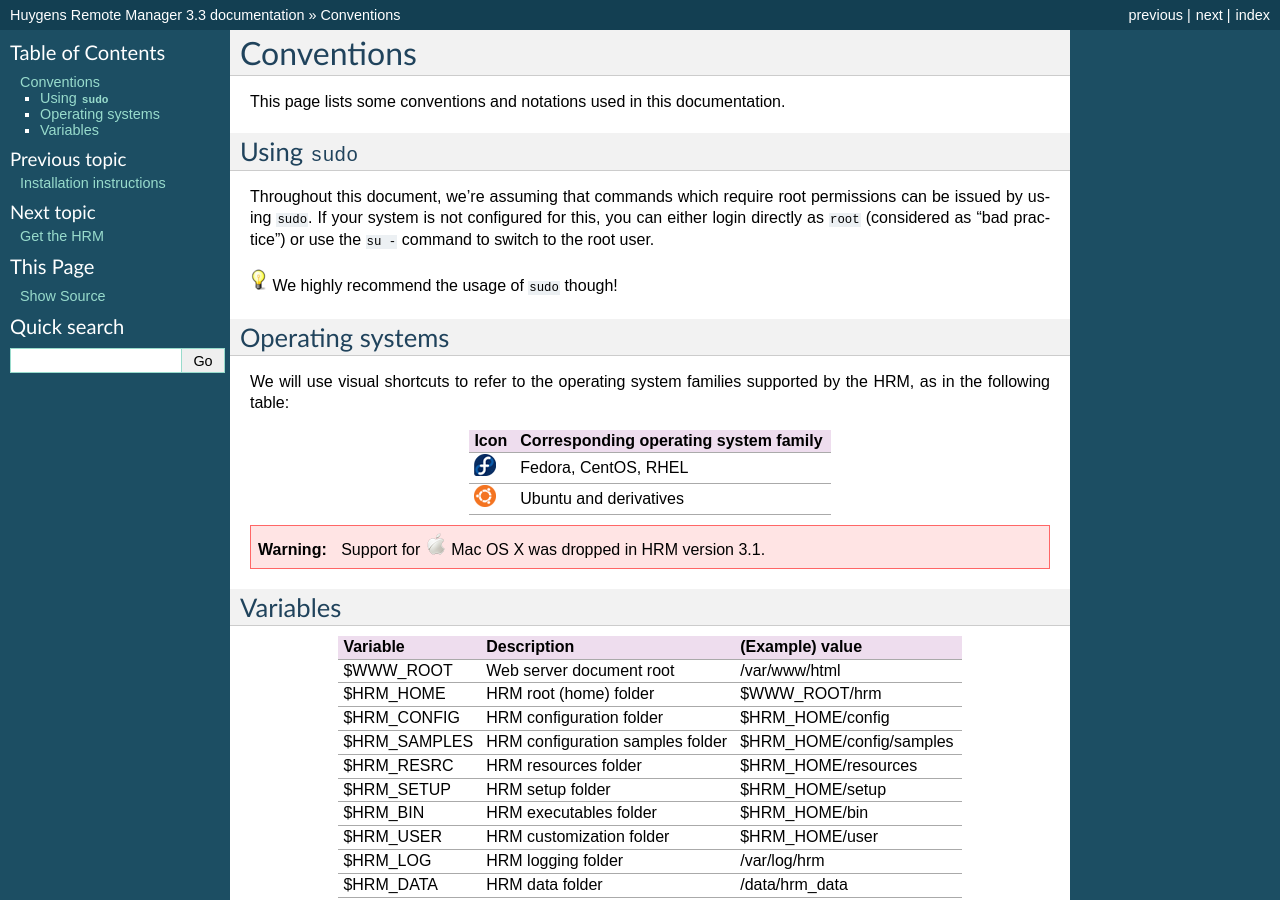
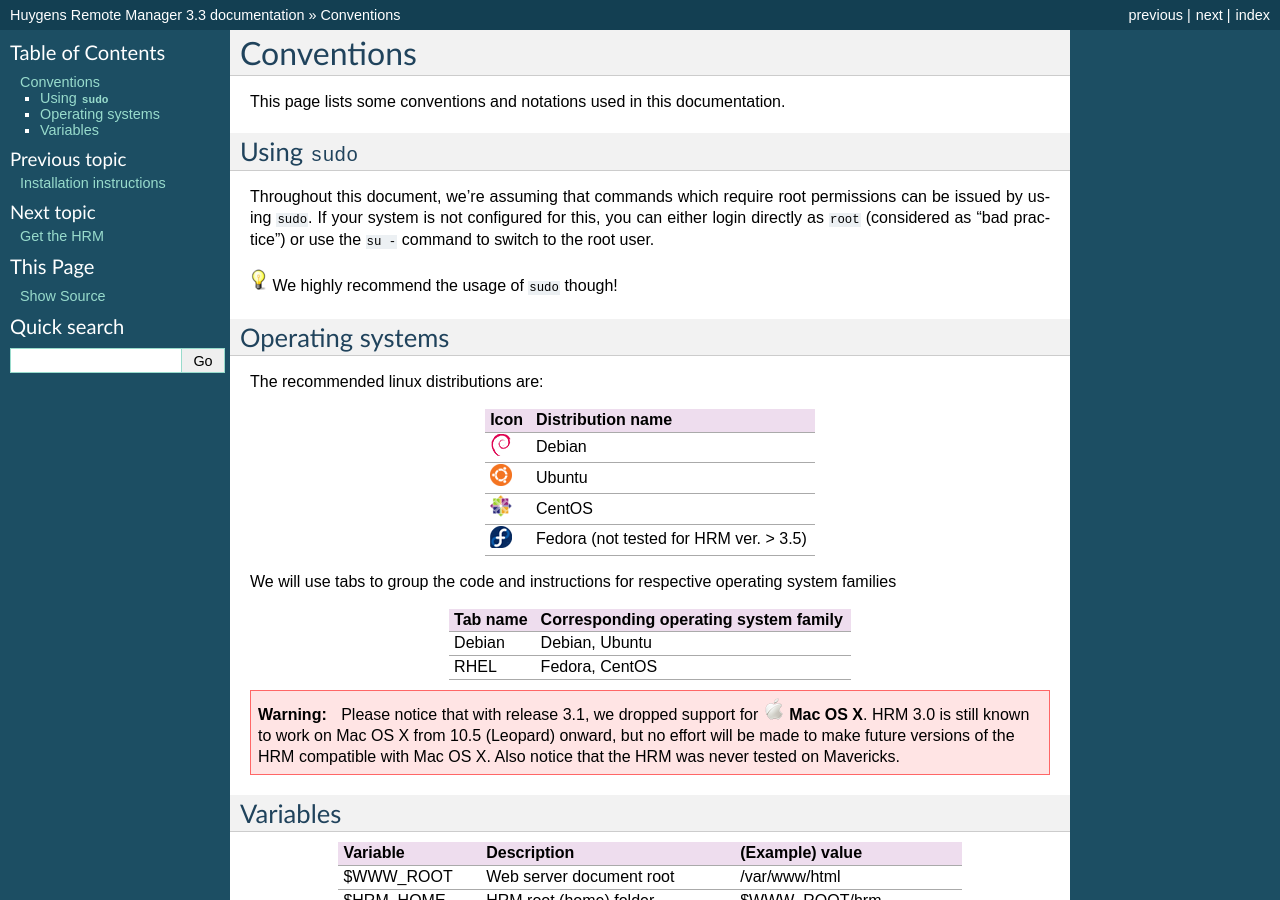
Before and after one commit to aarpon/hrm_docs, a Sphinx documentation site: the page built from docs/admin/conventions.rst, in a window 1280 px wide and 900 px high. Built offline with Sphinx 7.4.7, drawn with Linux system fonts in a browser that asks for light colours.

Commit message:
Rework the os distribution content
- change the os support text and use os-family names for the distro specific content
- use tabs to separate the content for different os distros
   * add extension in config
   * add instruction to install the extension to readme
- remove redundant warnings
- link to the conventions page from the prerequisites page instead of repeating some stuff

```diff
--- a/docs/admin/conventions.rst
+++ b/docs/admin/conventions.rst
@@ -21,22 +21,39 @@
 
 |note| We highly recommend the usage of ``sudo`` though!
 
+
+.. _conventions-os:
+
 Operating systems
 =================
 
-We will use visual shortcuts to refer to the operating system families supported by the HRM, as in the following table:
+The recommended linux distributions are:
 
 +--------------+----------------------------------------+
-| Icon         | Corresponding operating system family  |
+| Icon         | Distribution name                      |
 +==============+========================================+
-| |fedora|     | Fedora, CentOS, RHEL                   |
+| |debian|     | Debian                                 |
 +--------------+----------------------------------------+
-| |ubuntu|     | Ubuntu and derivatives                 |
+| |ubuntu|     | Ubuntu                                 |
++--------------+----------------------------------------+
+| |centos|     | CentOS                                 |
++--------------+----------------------------------------+
+| |fedora|     | Fedora (not tested for HRM ver. > 3.5) |
++--------------+----------------------------------------+
+
+We will use tabs to group the code and instructions for respective operating system families
+
++--------------+----------------------------------------+
+| Tab name     | Corresponding operating system family  |
++==============+========================================+
+| Debian       | Debian, Ubuntu                         |
++--------------+----------------------------------------+
+| RHEL         | Fedora, CentOS                         |
 +--------------+----------------------------------------+
 
 .. warning::
 
-    Support for |macosx| Mac OS X was dropped in HRM version 3.1.
+    Please notice that with release 3.1, we dropped support for |macosx| **Mac OS X**. HRM 3.0 is still known to work on Mac OS X from 10.5 (Leopard) onward, but no effort will be made to make future versions of the HRM compatible with Mac OS X. Also notice that the HRM was never tested on Mavericks.
 
 Variables
 =========
--- a/docs/conf.py
+++ b/docs/conf.py
@@ -17,7 +17,7 @@
 # Install it with:
 #    (sudo) pip install sphinx_rtd_theme
 
-found_html_theme = 'default'
+found_html_theme = 'classic'
 found_html_theme_path = []
 if os.environ.get('USE_LOCAL_SPHINX_RTD_THEME') is not None:
     try:
@@ -43,7 +43,7 @@
 
 # Add any Sphinx extension module names here, as strings. They can be extensions
 # coming with Sphinx (named 'sphinx.ext.*') or your custom ones.
-extensions = []
+extensions = ['sphinx_tabs.tabs']
 
 # Add any paths that contain templates here, relative to this directory.
 templates_path = ['_templates']
```
Also changed, not shown: README.md (+6 -0 lines), docs/admin/prerequisites.rst (+133 -84 lines).
